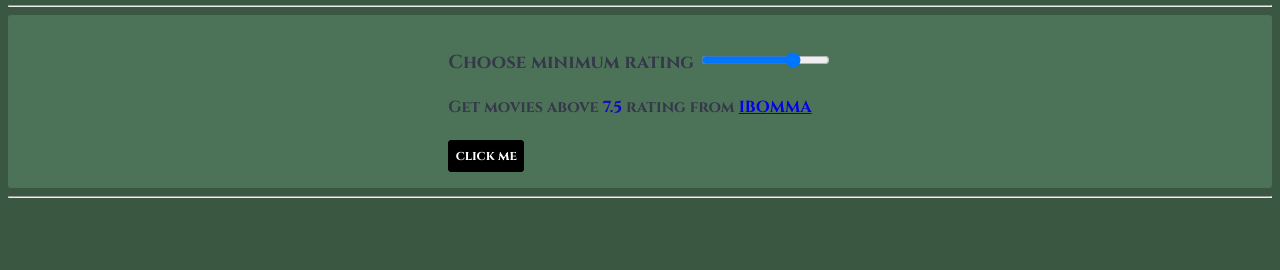
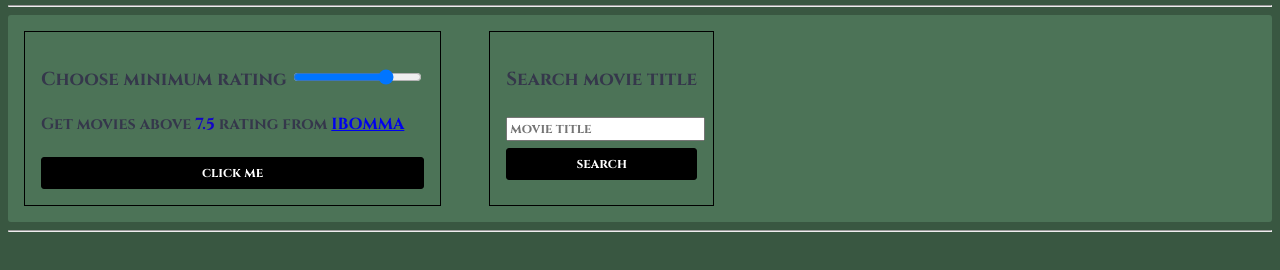
Before and after one commit to haryprasadh/ebomma, a website: page index.html in a window 1280 px wide. Shown: the part 96-366 px from the top of the page. Drawn offline with Linux system fonts and the light colour scheme.

Commit message:
added search functionality

```diff
--- a/index.html
+++ b/index.html
@@ -23,13 +23,18 @@
     </div>
     <hr>
     <div id="container">
-        <div id="innerContainer">
+        <div class="innerContainer" id="ic1">
             <h3>Choose minimum rating <input type="range" min="0" max="10" value="7.5" step="0.5" id="minRating"></h3>
             <h4 id="inline">
                 Get movies above <span id="minRatingDisplay">7.5</span> rating from <a
                     href="https://tube.ibomma.pw/telugu-movies/">IBOMMA</a>
             </h4>
             <button onclick="main()" id="mainRunner">click me</button>
+        </div>
+        <div class="innerContainer" id="ic2">
+            <h3>Search movie title</h3>
+            <input type="text" id="searchInput" placeholder="movie title">
+            <button onclick="search()" id="searchRunner">search</button>
         </div>
     </div>
     <hr>
--- a/index.js
+++ b/index.js
@@ -7,6 +7,7 @@ const mainDiv = document.getElementById("mainDiv");
 const minRatingDisplay = document.getElementById("minRatingDisplay");
 const minRating = document.getElementById("minRating");
 let presentMinRating = 7.5;
+const searchInput = document.getElementById("searchInput");
 
 minRating.addEventListener("input", function () {
   minRatingDisplay.textContent = this.value;
@@ -27,7 +28,9 @@ async function main() {
 
     const movies = doc.querySelectorAll(".entry-title");
     mainDiv.innerHTML = "";
+
     let sortMovies = [];
+
     for (let movie of movies) {
       let name = movie.textContent.substring(0, movie.textContent.length - 4);
       let year = movie.textContent.substring(movie.textContent.length - 4);
@@ -129,3 +132,83 @@ async function main() {
     console.error("Error:", error);
   }
 }
+
+async function search() {
+  mainDiv.innerHTML = "";
+
+  const searchString = searchInput.value;
+  for (let i = 0; i < searchString.length; i++) {
+    if (searchString[i] === " ") searchString[i] = "+";
+  }
+
+  let fullURL = OMDBurl + `&t=${searchString}`;
+  const movieDataResponse = await fetch(fullURL);
+  const movieData = await movieDataResponse.json();
+
+  if (movieData.Response == "False") {
+    const h1 = document.createElement("h1");
+    h1.textContent = "OOPS, NO MOVIE FOUND!!!";
+    h1.setAttribute("style", "color:darkred");
+    mainDiv.append(h1);
+    return;
+  }
+
+  const div = document.createElement("div");
+
+  const h3 = document.createElement("h3");
+  const span1 = document.createElement("span");
+  span1.textContent = `${movieData.Title}`;
+  span1.className = "highlight";
+  h3.appendChild(span1);
+  h3.setAttribute("style", "width:90%;");
+
+  const img = document.createElement("img");
+  img.src = movieData.Poster;
+  img.setAttribute("style", "width:50%;border-radius:3%");
+
+  const h5 = document.createElement("h5");
+  const span2 = document.createElement("span");
+  span2.textContent = "PLOT: ";
+  span2.className = "highlight2";
+  h5.appendChild(span2);
+  h5.appendChild(document.createTextNode(movieData.Plot));
+  h5.setAttribute("style", "width:90%");
+
+  const h41 = document.createElement("h4");
+  const span3 = document.createElement("span");
+  span3.textContent = "IMDB rating: ";
+  span3.className = "highlight2";
+  h41.appendChild(span3);
+  h41.appendChild(document.createTextNode(movieData.imdbRating));
+  h41.setAttribute("style", "width:90%");
+
+  const h42 = document.createElement("h4");
+  const span4 = document.createElement("span");
+  span4.textContent = "Genre: ";
+  span4.className = "highlight2";
+  h42.appendChild(span4);
+  h42.appendChild(document.createTextNode(movieData.Genre));
+  h42.setAttribute("style", "width:90%");
+
+  const h43 = document.createElement("h4");
+  const span5 = document.createElement("span");
+  span5.textContent = "Runtime: ";
+  span5.className = "highlight2";
+  h43.appendChild(span5);
+  h43.appendChild(document.createTextNode(movieData.Runtime));
+  h43.setAttribute("style", "width:90%");
+
+  const h44 = document.createElement("h4");
+  const span6 = document.createElement("span");
+  span6.textContent = "Type: ";
+  span6.className = "highlight2";
+  h44.appendChild(span6);
+  h44.appendChild(document.createTextNode(movieData.Type));
+  h44.setAttribute("style", "width:90%");
+
+  div.append(h3, img, h41, h42, h44, h43, h5);
+  div.classList.add("small-div");
+  div.setAttribute("style", "background-color:rgb(120, 160, 131)");
+
+  mainDiv.append(div);
+}
--- a/style.css
+++ b/style.css
@@ -37,7 +37,7 @@ body{
     background-color:rgb(57, 87, 65);
 }
 
-#mainRunner{
+#mainRunner,#searchRunner{
     border-radius: 3px;
     background-color: black;
     border:1px solid black;
@@ -56,13 +56,25 @@ h3,h4,h5{
 
 #container{
     display: flex;
-    justify-content: space-around;
     background-color:rgb(76, 115, 87);
     border-radius: 3px;
+    column-gap: 1rem;
 }
 
-#innerContainer{
+.innerContainer{
     padding: 1rem;
+    border:1px solid black;
+    margin:1rem;
+}
+
+#ic2{
+    display: flex;
+    flex-direction: column;
+    row-gap: 0.4rem;
+}
+
+#ic1 > * , #ic2 > *{
+    width: 100%;
 }
 
 .buttonLink{
```
